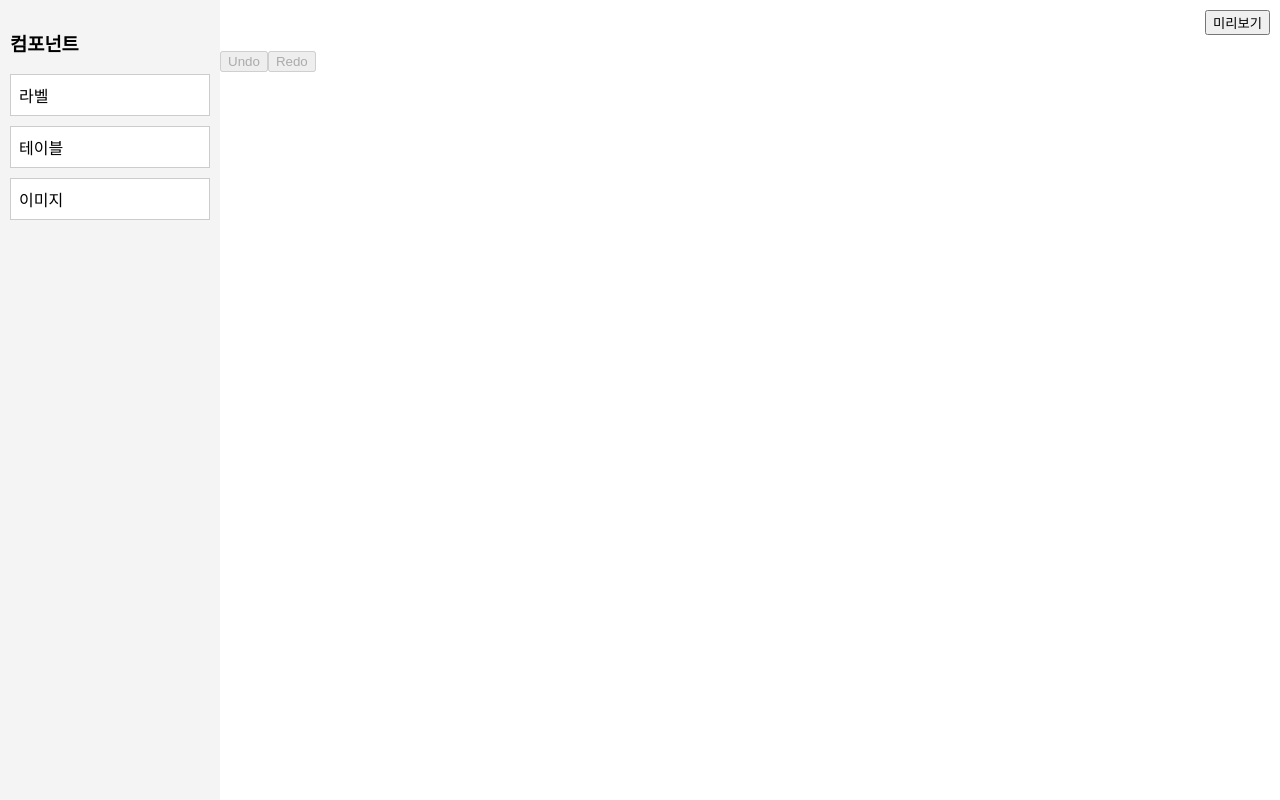
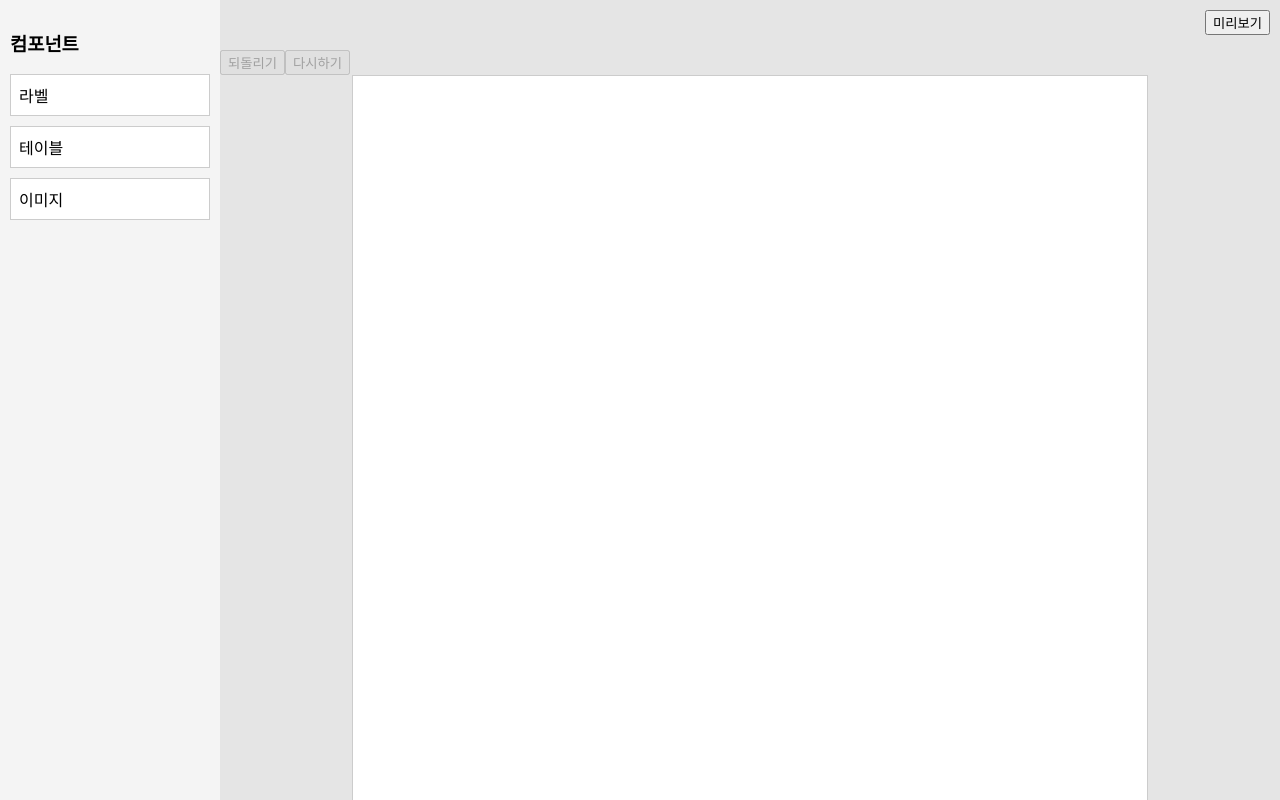
Before and after one commit to freeface06/report-builder, a React (Create React App) app: page / in a window 1280 px wide. Built offline with nearby package versions, Linux system fonts and the light colour scheme.

Commit message:
feat: add page support and cell merge operations

```diff
--- a/src/App.tsx
+++ b/src/App.tsx
@@ -13,6 +13,8 @@ export interface ReportComponent {
   type: 'label' | 'table' | 'image';
   x: number;
   y: number;
+  /** Page index that this component belongs to */
+  page: number;
   width?: number;
   height?: number;
   text?: string;
@@ -53,17 +55,24 @@ function App() {
     canRedo,
   } = useUndo<ReportComponent[]>([]);
   const [preview, setPreview] = React.useState(false);
+  const [pageCount, setPageCount] = React.useState(1);
 
   return (
     <DndProvider backend={HTML5Backend}>
       {preview ? (
-        <Preview components={components} onClose={() => setPreview(false)} />
+        <Preview
+          components={components}
+          pageCount={pageCount}
+          onClose={() => setPreview(false)}
+        />
       ) : (
         <div style={{ display: 'flex', height: '100vh', position: 'relative' }}>
           <Sidebar />
           <Canvas
             components={components}
             setComponents={setComponents}
+            pageCount={pageCount}
+            setPageCount={setPageCount}
             undo={undo}
             redo={redo}
             canUndo={canUndo}
--- a/src/components/Canvas.tsx
+++ b/src/components/Canvas.tsx
@@ -7,13 +7,15 @@ import TopToolbar from './TopToolbar';
 interface Props {
     components: ReportComponent[];
     setComponents: React.Dispatch<React.SetStateAction<ReportComponent[]>>;
+    pageCount: number;
+    setPageCount: React.Dispatch<React.SetStateAction<number>>;
     undo: () => void;
     redo: () => void;
     canUndo: boolean;
     canRedo: boolean;
 }
 
-function Canvas({ components, setComponents, undo, redo, canUndo, canRedo }: Props) {
+function Canvas({ components, setComponents, pageCount, setPageCount, undo, redo, canUndo, canRedo }: Props) {
     const [editingId, setEditingId] = useState<number | null>(null);
     const [editingCell, setEditingCell] = useState<{ id: number; row: number; col: number } | null>(null);
     const [editText, setEditText] = useState('');
@@ -35,6 +37,7 @@ function Canvas({ components, setComponents, undo, redo, canUndo, canRedo }: Pro
         x: number;
         y: number;
     } | null>(null);
+    const [selectedCells, setSelectedCells] = useState<{ id: number; cells: { row: number; col: number }[] } | null>(null);
 
     React.useEffect(() => {
         const handleMove = (e: MouseEvent) => {
@@ -73,7 +76,10 @@ function Canvas({ components, setComponents, undo, redo, canUndo, canRedo }: Pro
     }, [resizing, setComponents]);
 
     React.useEffect(() => {
-        const hide = () => setContextCell(null);
+        const hide = () => {
+            setContextCell(null);
+            setSelectedCells(null);
+        };
         document.addEventListener('click', hide);
         return () => {
             document.removeEventListener('click', hide);
@@ -87,11 +93,22 @@ function Canvas({ components, setComponents, undo, redo, canUndo, canRedo }: Pro
             const offset = monitor.getClientOffset();
             if (!offset) return;
 
+            const toolbarHeight = 50;
+            const pageHeight = 1123;
+            const pageGap = 20;
+            const yOffset = offset.y - toolbarHeight;
+            const page = Math.min(
+                pageCount - 1,
+                Math.max(0, Math.floor(yOffset / (pageHeight + pageGap)))
+            );
+            const yInPage = yOffset - page * (pageHeight + pageGap);
+
             const newComp: ReportComponent = {
                 id: Date.now(),
                 type: item.type,
+                page,
                 x: offset.x - 220,
-                y: offset.y - 20,
+                y: yInPage,
                 text: item.type === 'label' ? '새 라벨' : '',
                 tableData:
                     item.type === 'table'
@@ -159,6 +176,21 @@ function Canvas({ components, setComponents, undo, redo, canUndo, canRedo }: Pro
     const handleCellDoubleClick = (id: number, row: number, col: number, text: string) => {
         setEditingCell({ id, row, col });
         setEditText(text);
+    };
+    const handleCellClick = (id: number, row: number, col: number, e: React.MouseEvent) => {
+        e.stopPropagation();
+        if (e.shiftKey) {
+            setSelectedCells((prev) => {
+                if (!prev || prev.id !== id) return { id, cells: [{ row, col }] };
+                const exists = prev.cells.some((c) => c.row === row && c.col === col);
+                if (exists) {
+                    return { id, cells: prev.cells.filter((c) => !(c.row === row && c.col === col)) };
+                }
+                return { id, cells: [...prev.cells, { row, col }] };
+            });
+        } else {
+            setSelectedCells({ id, cells: [{ row, col }] });
+        }
     };
     const handleCellBlur = (id: number, row: number, col: number) => {
         setComponents((prev) =>
@@ -270,6 +302,62 @@ function Canvas({ components, setComponents, undo, redo, canUndo, canRedo }: Pro
         );
     };
 
+    const mergeSelected = () => {
+        if (!selectedCells) return;
+        const { id, cells } = selectedCells;
+        if (cells.length <= 1) return;
+        const rows = cells.map((c) => c.row);
+        const cols = cells.map((c) => c.col);
+        const minR = Math.min(...rows);
+        const maxR = Math.max(...rows);
+        const minC = Math.min(...cols);
+        const maxC = Math.max(...cols);
+        setComponents((prev) =>
+            prev.map((comp) => {
+                if (comp.id !== id || !comp.cellSpans || !comp.cellSizes) return comp;
+                const spans = comp.cellSpans.map((r) => r.map((c) => ({ ...c })));
+                const sizes = comp.cellSizes.map((r) => r.map((c) => ({ ...c })));
+                const width = sizes[minR].slice(minC, maxC + 1).reduce((a, b) => a + b.width, 0);
+                const height = sizes.slice(minR, maxR + 1).reduce((a, r) => a + r[minC].height, 0);
+                for (let r = minR; r <= maxR; r++) {
+                    for (let c = minC; c <= maxC; c++) {
+                        spans[r][c] = { rowspan: 0, colspan: 0 };
+                    }
+                }
+                spans[minR][minC] = { rowspan: maxR - minR + 1, colspan: maxC - minC + 1 };
+                sizes[minR][minC] = { width, height };
+                return { ...comp, cellSpans: spans, cellSizes: sizes };
+            })
+        );
+        setSelectedCells({ id, cells: [{ row: minR, col: minC }] });
+    };
+
+    const unmergeSelected = () => {
+        if (!selectedCells) return;
+        const { id, cells } = selectedCells;
+        const rows = cells.map((c) => c.row);
+        const cols = cells.map((c) => c.col);
+        const minR = Math.min(...rows);
+        const maxR = Math.max(...rows);
+        const minC = Math.min(...cols);
+        const maxC = Math.max(...cols);
+        setComponents((prev) =>
+            prev.map((comp) => {
+                if (comp.id !== id || !comp.cellSpans || !comp.cellSizes) return comp;
+                const spans = comp.cellSpans.map((r) => r.map((c) => ({ ...c })));
+                const sizes = comp.cellSizes.map((r) => r.map((c) => ({ ...c })));
+                for (let r = minR; r <= maxR; r++) {
+                    for (let c = minC; c <= maxC; c++) {
+                        spans[r][c] = { rowspan: 1, colspan: 1 };
+                        sizes[r][c] = { width: 100, height: 24 };
+                    }
+                }
+                return { ...comp, cellSpans: spans, cellSizes: sizes };
+            })
+        );
+        setSelectedCells(null);
+    };
+
     const updateStyle = (id: number, style: Partial<ReportComponent['style']>) => {
         setComponents((prev) =>
             prev.map((c) => (c.id === id ? { ...c, style: { ...c.style, ...style } } : c))
@@ -279,7 +367,7 @@ function Canvas({ components, setComponents, undo, redo, canUndo, canRedo }: Pro
     const selectedComponent = components.find((c) => c.id === selectedId);
 
     return (
-        <div ref={divRef} style={{ flex: 1, background: 'white', position: 'relative', paddingTop: 50 }}>
+        <div ref={divRef} style={{ flex: 1, background: '#e5e5e5', position: 'relative', paddingTop: 50, overflow: 'auto' }}>
             <TopToolbar
                 component={selectedComponent}
                 updateStyle={(style) => {
@@ -290,7 +378,21 @@ function Canvas({ components, setComponents, undo, redo, canUndo, canRedo }: Pro
                 canUndo={canUndo}
                 canRedo={canRedo}
             />
-            {components.map((comp) => (
+            {Array.from({ length: pageCount }).map((_, pageIndex) => (
+                <div
+                    key={pageIndex}
+                    style={{
+                        width: 794,
+                        height: 1123,
+                        margin: '0 auto 20px',
+                        background: 'white',
+                        border: '1px solid #ccc',
+                        position: 'relative',
+                    }}
+                >
+                    {components
+                        .filter((c) => c.page === pageIndex)
+                        .map((comp) => (
                             <Rnd
                                 key={comp.id}
                                 size={{ width: comp.width || 120, height: comp.height || 40 }}
@@ -390,7 +492,14 @@ function Canvas({ components, setComponents, undo, redo, canUndo, canRedo }: Pro
                                                         position: 'relative',
                                                         width: comp.cellSizes?.[ri]?.[ci]?.width,
                                                         height: comp.cellSizes?.[ri]?.[ci]?.height,
+                                                        background:
+                                                            selectedCells &&
+                                                            selectedCells.id === comp.id &&
+                                                            selectedCells.cells.some((c) => c.row === ri && c.col === ci)
+                                                                ? '#dbeafe'
+                                                                : undefined,
                                                     }}
+                                                    onClick={(e) => handleCellClick(comp.id, ri, ci, e)}
                                                     onDoubleClick={() => handleCellDoubleClick(comp.id, ri, ci, cell)}
                                                     onContextMenu={(e) => {
                                                         e.preventDefault();
@@ -491,6 +600,11 @@ function Canvas({ components, setComponents, undo, redo, canUndo, canRedo }: Pro
                     </div>
                 </Rnd>
                         ))}
+                </div>
+            ))}
+            <div style={{ textAlign: 'center', marginBottom: 20 }}>
+                <button onClick={() => setPageCount((p) => p + 1)}>페이지 추가</button>
+            </div>
             {contextCell && (
                 <div
                     style={{
@@ -504,21 +618,21 @@ function Canvas({ components, setComponents, undo, redo, canUndo, canRedo }: Pro
                 >
                     <button
                         onClick={() => {
-                            mergeRight(contextCell.id, contextCell.row, contextCell.col);
+                            mergeSelected();
                             setContextCell(null);
                         }}
                         style={{ display: 'block', width: '100%', padding: 4 }}
                     >
-                        오른쪽 셀과 병합
+                        셀 병합
                     </button>
                     <button
                         onClick={() => {
-                            mergeDown(contextCell.id, contextCell.row, contextCell.col);
+                            unmergeSelected();
                             setContextCell(null);
                         }}
                         style={{ display: 'block', width: '100%', padding: 4 }}
                     >
-                        아래 셀과 병합
+                        병합 해제
                     </button>
                 </div>
             )}
--- a/src/components/TopToolbar.tsx
+++ b/src/components/TopToolbar.tsx
@@ -19,14 +19,14 @@ function TopToolbar({ component, updateStyle, undo, redo, canUndo, canRedo }: Pr
         disabled={!canUndo}
         className="border rounded px-2 py-1 text-sm disabled:opacity-50"
       >
-        Undo
+        되돌리기
       </button>
       <button
         onClick={redo}
         disabled={!canRedo}
         className="border rounded px-2 py-1 text-sm disabled:opacity-50"
       >
-        Redo
+        다시하기
       </button>
       {component && (
         <>
```
Also changed, not shown: src/components/Preview.tsx (+19 -3 lines). Lines whose indentation alone changed are shown as unchanged.
